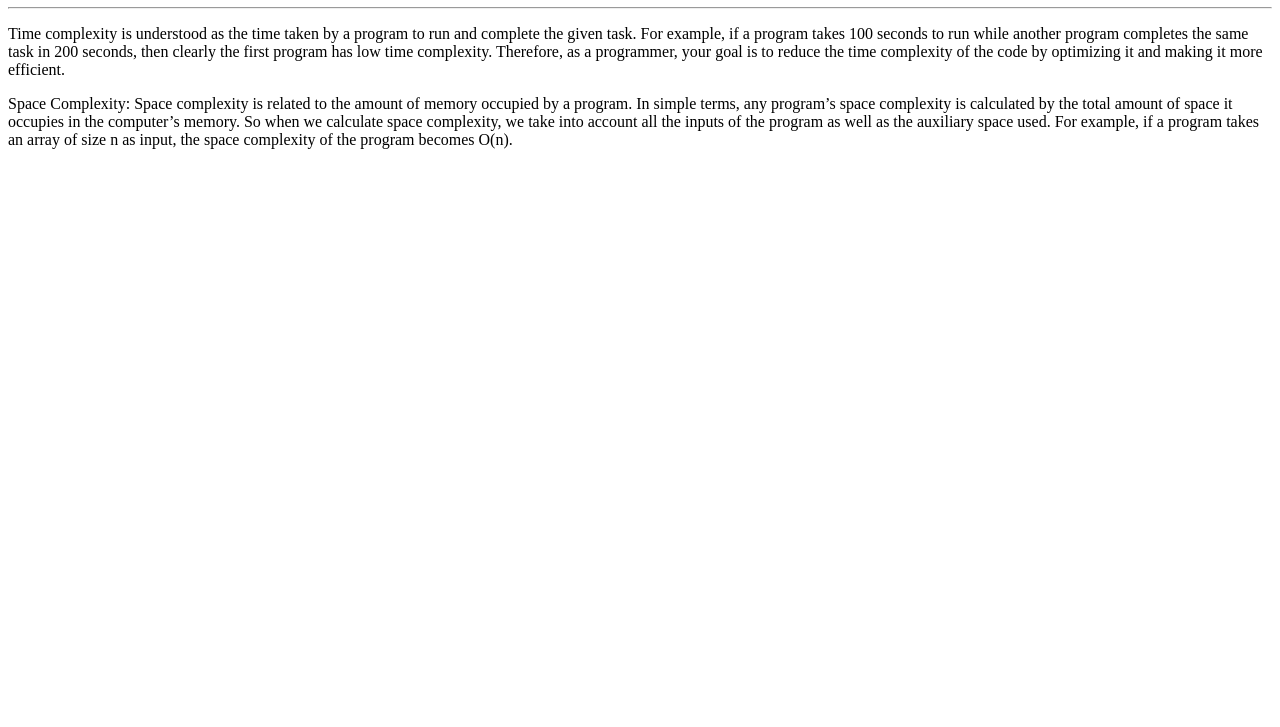
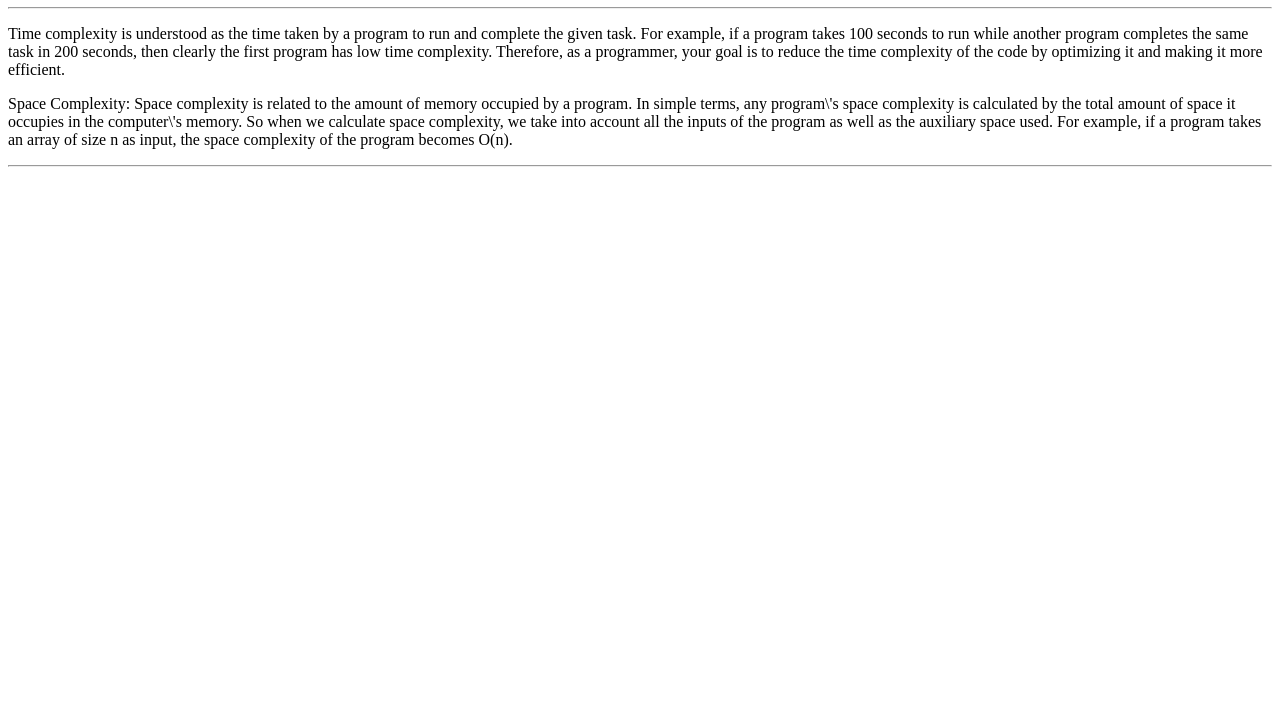
Before and after one commit to acciojob/time-and-space-complexity-KevanshGopani, a website: page main.html in a window 1280 px wide. Shown: the part 73-800 px from the top of the page. Drawn offline with Linux system fonts and the light colour scheme.

Commit message:
created a submission

```diff
--- a/main.html
+++ b/main.html
@@ -13,8 +13,8 @@
 	<hr>
 	<p>Time complexity is understood as the time taken by a program to run and complete the given task. For example, if a program takes 100 seconds to run while another program completes the same task in 200 seconds, then clearly the first program has low time complexity. Therefore, as a programmer, your goal is to reduce the time complexity of the code by optimizing it and making it more efficient.</p>
 
-	<p>Space Complexity: Space complexity is related to the amount of memory occupied by a program. In simple terms, any program’s space complexity is calculated by the total amount of space it occupies in the computer’s memory. So when we calculate space complexity, we take into account all the inputs of the program as well as the auxiliary space used. For example, if a program takes an array of size n as input, the space complexity of the program becomes O(n).</p>
-
+	<p>Space Complexity: Space complexity is related to the amount of memory occupied by a program. In simple terms, any program\'s space complexity is calculated by the total amount of space it occupies in the computer\'s memory. So when we calculate space complexity, we take into account all the inputs of the program as well as the auxiliary space used. For example, if a program takes an array of size n as input, the space complexity of the program becomes O(n).</p>
+	<hr>
     <script type="text/javascript" src="./script.js">
 </script>
 
```
